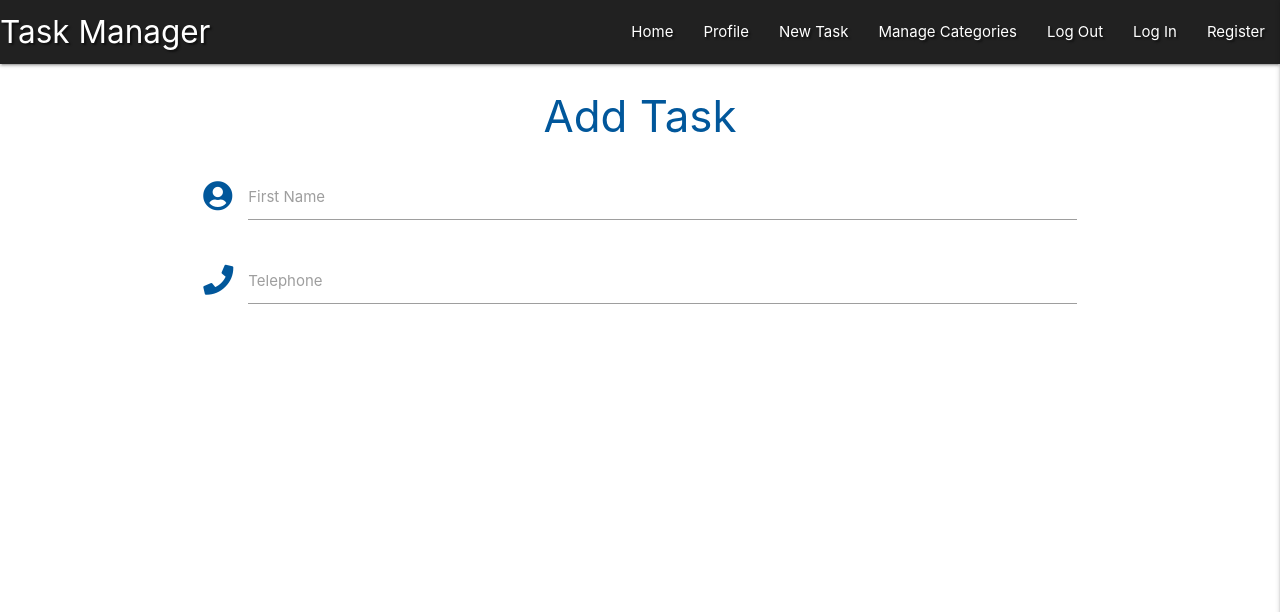
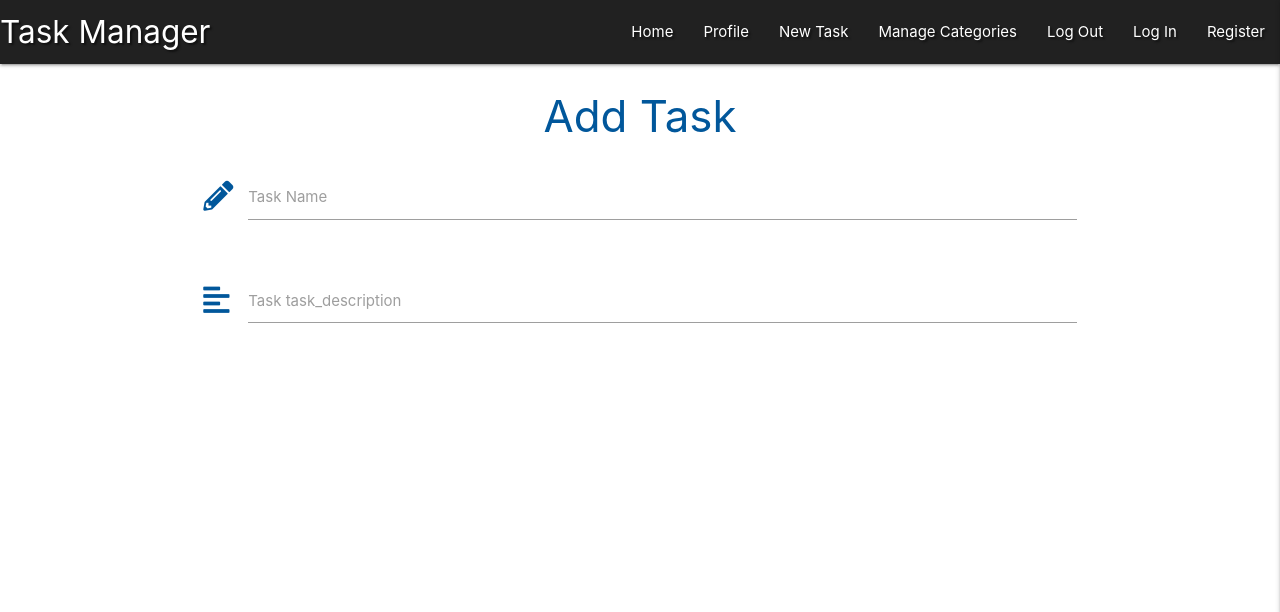
Before and after one commit to Antonio-dev7/taskmanager, a Flask app: page /add_task in a window 1280 px wide. Shown: the top 612 px of the page. Run offline with Flask 2, Linux system fonts and the light colour scheme; some libraries are stand-ins or nearby versions.

Commit message:
description area

```diff
--- a/templates/add_task.html
+++ b/templates/add_task.html
@@ -7,14 +7,18 @@
         <form class="col s12" method="POST" action="">
             <div class="row">
                 <div class="input-field col s12">
-                    <i class="fas fa-user-circle prefix light-blue-text text-darken-4"></i>
-                    <input id="icon_prefix" type="text" class="validate">
-                    <label for="icon_prefix">First Name</label>
+                    <i class="fas fa-pencil-alt prefix light-blue-text text-darken-4"></i>
+                    <input id="task_name" name="task_name" minlength="5" maxlength="50"
+                        type="text" class="validate" required> <!--name,task_name DB-->
+                    <label for="task_name">Task Name</label>
                 </div>
+            </div>
+            <div class="row">
                 <div class="input-field col s12">
-                    <i class="fas fa-phone prefix light-blue-text text-darken-4"></i>
-                    <input id="icon_telephone" type="tel" class="validate">
-                    <label for="icon_telephone">Telephone</label>
+                    <i class="fas fa-align-left prefix light-blue-text text-darken-4"></i>
+                    <textarea id="task_description" name="task_description" minlength="5"
+                        maxlength="200" class="materialize-textarea validate" required></textarea>
+                    <label for="task_description">Task task_description</label>
                 </div>
             </div>
         </form>
```
